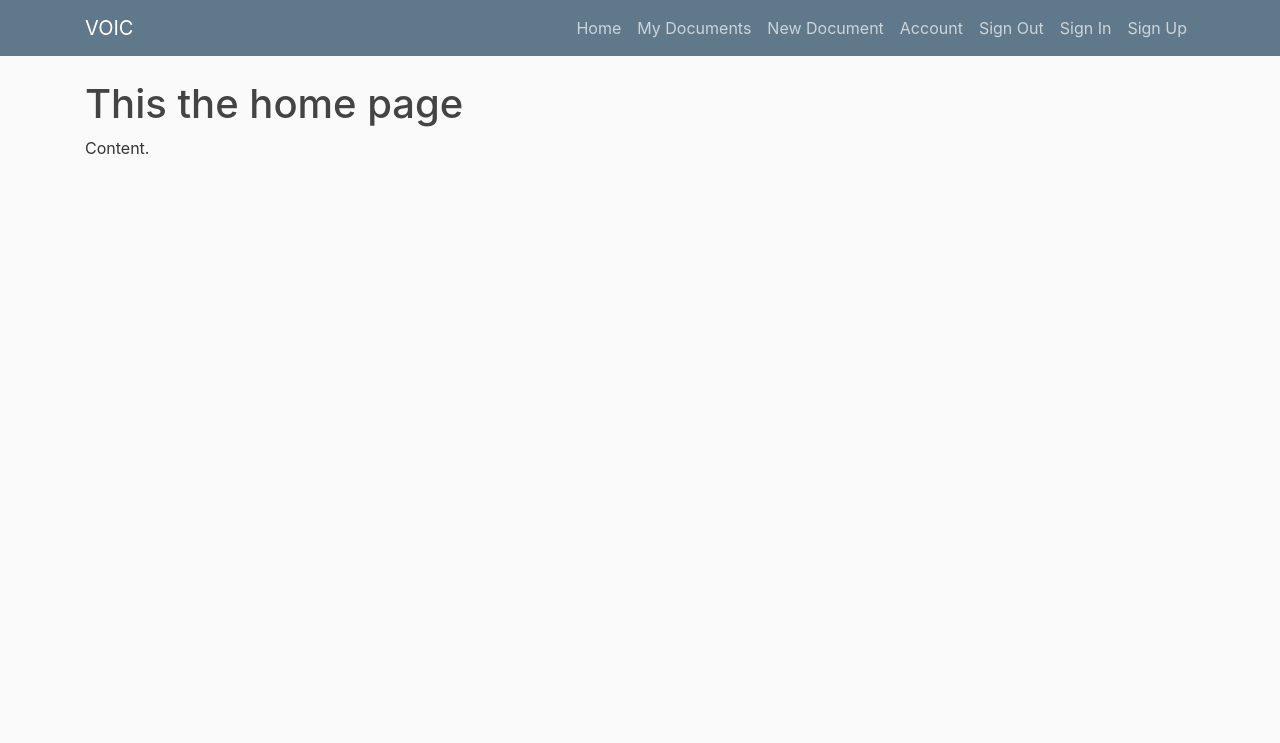
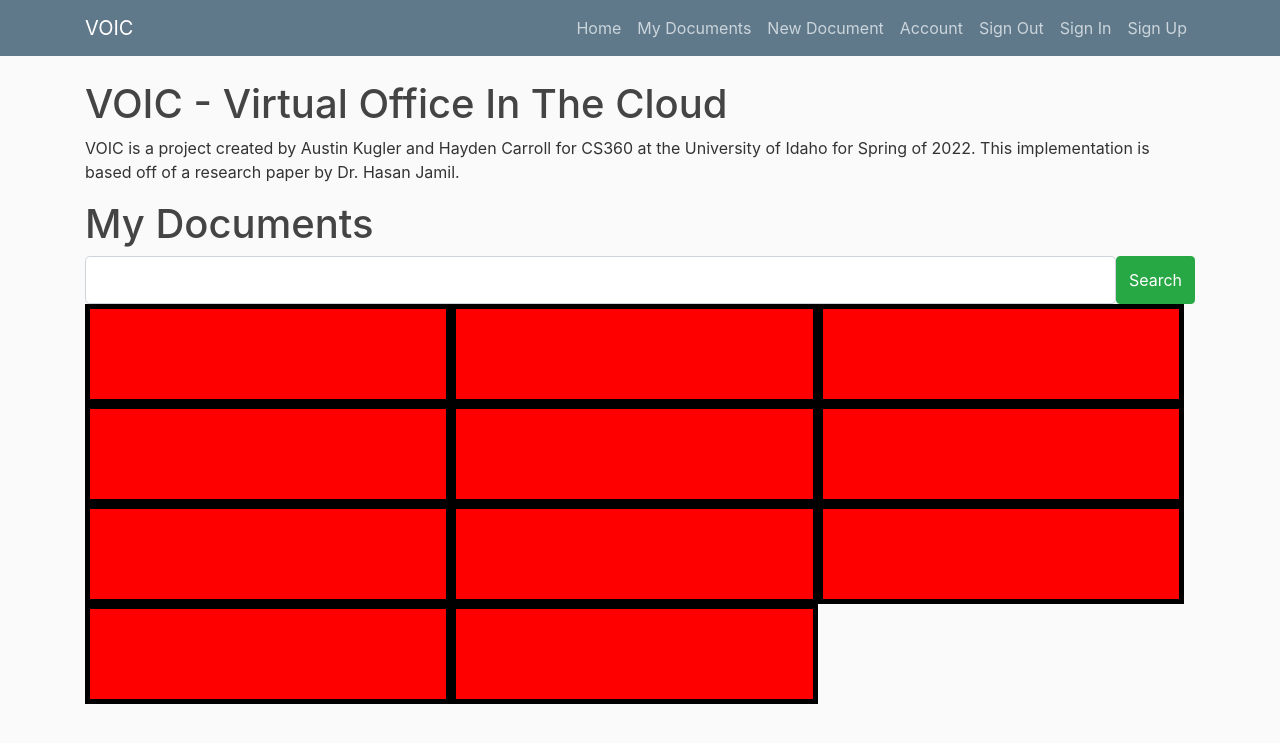
Before and after one commit to austinpkugler/voic, a Flask app: page / in a window 1280 px wide. Shown: the top 743 px of the page. Run offline with Flask 2, Linux system fonts and the light colour scheme; some libraries are stand-ins or nearby versions.

Commit message:
added home page

```diff
--- a/voic/static/main.css
+++ b/voic/static/main.css
@@ -78,3 +78,16 @@ body {
 .account-heading {
   font-size: 2.5rem;
 }
+
+.my-documents-container {
+    display: grid;
+    grid-template-columns: repeat(3, 33%);
+    align-items: stretch;
+}
+
+.document-container {
+    background-color: red;
+    width: 100%;
+    height: 100px;
+    border: 5px black solid;
+}
--- a/voic/templates/home.html
+++ b/voic/templates/home.html
@@ -1,6 +1,47 @@
 {% extends "base.html" %}
+<link rel="stylesheet" type="text/css" href="{{ url_for('static', filename='search-bar.css') }}">
 
 {% block content %}
-  <h1>This the home page</h1>
-  <p>Content.</p>
+<!-- IF USER NOT LOGGED IN -->
+<h1>VOIC - Virtual Office In The Cloud</h1>
+  <p>VOIC is a project created by Austin Kugler and Hayden Carroll for CS360 at
+      the University of Idaho for Spring of 2022. This implementation is based off of
+    a research paper by Dr. Hasan Jamil.</p>
+
+<!-- IF USER LOGGED IN -->
+<h1>My Documents</h1>
+    <link rel="stylesheet" type="text/css" href="{{ url_for('static', filename='main.css') }}">
+    <div class="input-group">
+      <div class="form-outline flex-fill">
+        <input type="search" id="form1" class="form-control form-control-lg" />
+      </div>
+      <button type="button" class="btn btn-success">
+        Search
+        <!-- <i class="fas fa-search"></i> -->
+      </button>
+    </div>
+<div class="my-documents-container">
+  <div class="document-container">
+  </div>
+  <div class="document-container">
+  </div>
+  <div class="document-container">
+  </div>
+  <div class="document-container">
+  </div>
+  <div class="document-container">
+  </div>
+  <div class="document-container">
+  </div>
+  <div class="document-container">
+  </div>
+  <div class="document-container">
+  </div>
+  <div class="document-container">
+  </div>
+  <div class="document-container">
+  </div>
+  <div class="document-container">
+  </div>
+</div>
 {% endblock %}
```
Also changed, not shown: voic/static/search-bar.css (added, +31 -0 lines). Lines whose indentation alone changed are shown as unchanged.
